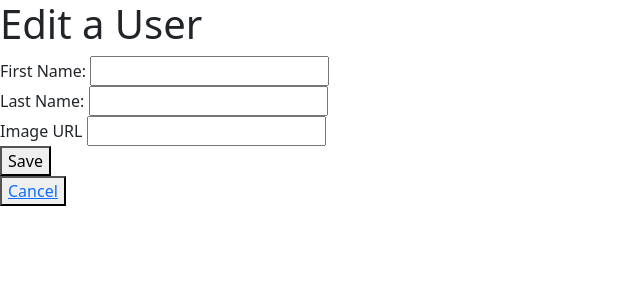
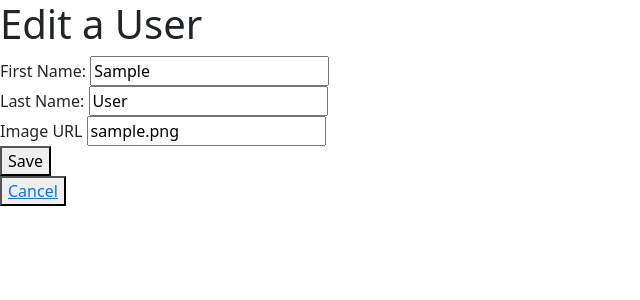
Before and after one commit to brendaliu2/Flask-Blogly, a Flask app: page /users/1/edit in a window 1280 px wide. Shown: the top 300 px of the page, without its empty margins (0-640 px from the left). Run offline with Flask 2, Linux system fonts and the light colour scheme; tables that the repository leaves empty hold one stand-in row (values such as "Sample post").

Commit message:
finished code review

```diff
--- a/app.py
+++ b/app.py
@@ -55,9 +55,10 @@ def display_user(user_id):
     """Displays current user"""
 
     user = User.query.get_or_404(user_id)
+    # name = user.get_full_name()
 
     return render_template('user_id.html', user = user)
-
+    # return render_template('user_id.html', name = name, user_id = user_id)
 
 @app.get('/users/<user_id>/edit')
 def display_edit_form(user_id):
@@ -71,16 +72,9 @@ def edit_user(user_id):
 
     user = User.query.get_or_404(user_id)
 
-    # TODO: refactor into a function in models?
-
-    if request.form['first-name']:
-        user.first_name = request.form['first-name']
-
-    if request.form['last-name']:
-        user.last_name = request.form['last-name']
-
-    if request.form['image']:
-     user.image_url = request.form['image']
+    user.first_name = request.form['first-name']
+    user.last_name = request.form['last-name']
+    user.image_url = request.form['image']
 
     db.session.commit()
 
@@ -92,7 +86,8 @@ def delete_user(user_id):
     """Archives user and redirects to list of users page"""
 
     user = User.query.get_or_404(user_id)
-    user.archived = True
+    # user.archived = True
+    db.session.delete(user)
     db.session.commit()
 
     return redirect('/users')
--- a/models.py
+++ b/models.py
@@ -30,3 +30,8 @@ class User(db.Model):
     archived = db.Column(db.Boolean,
                         nullable=False,
                         default = False)
+
+
+    # def get_full_name(self):
+    #
+    #   return f'{self.first_name} {self.last_name}'
--- a/templates/edit_user.html
+++ b/templates/edit_user.html
@@ -11,15 +11,15 @@
 
   <div>
     <label for="first-name">First Name:</label>
-    <input type="text" name="first-name">
+    <input type="text" name="first-name" value="{{user.first_name}}">
   </div>
   <div>
     <label for="last-name">Last Name:</label>
-    <input type="text" name="last-name">
+    <input type="text" name="last-name" value = "{{user.last_name}}">
   </div>
   <div>
     <label for="image">Image URL</label>
-    <input type="text" name="image">
+    <input type="text" name="image" value = "{{user.image_url}}">
   </div>
   <button>Save</button>
 
```
